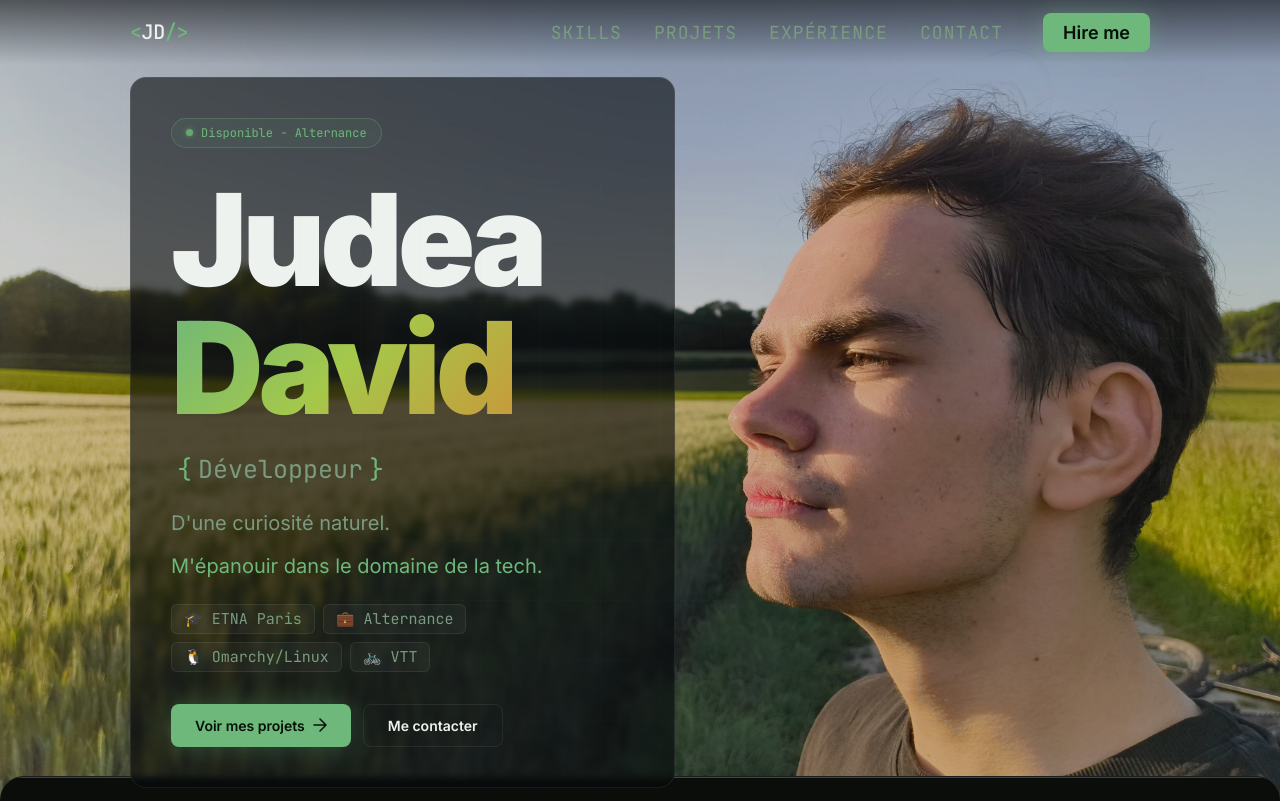
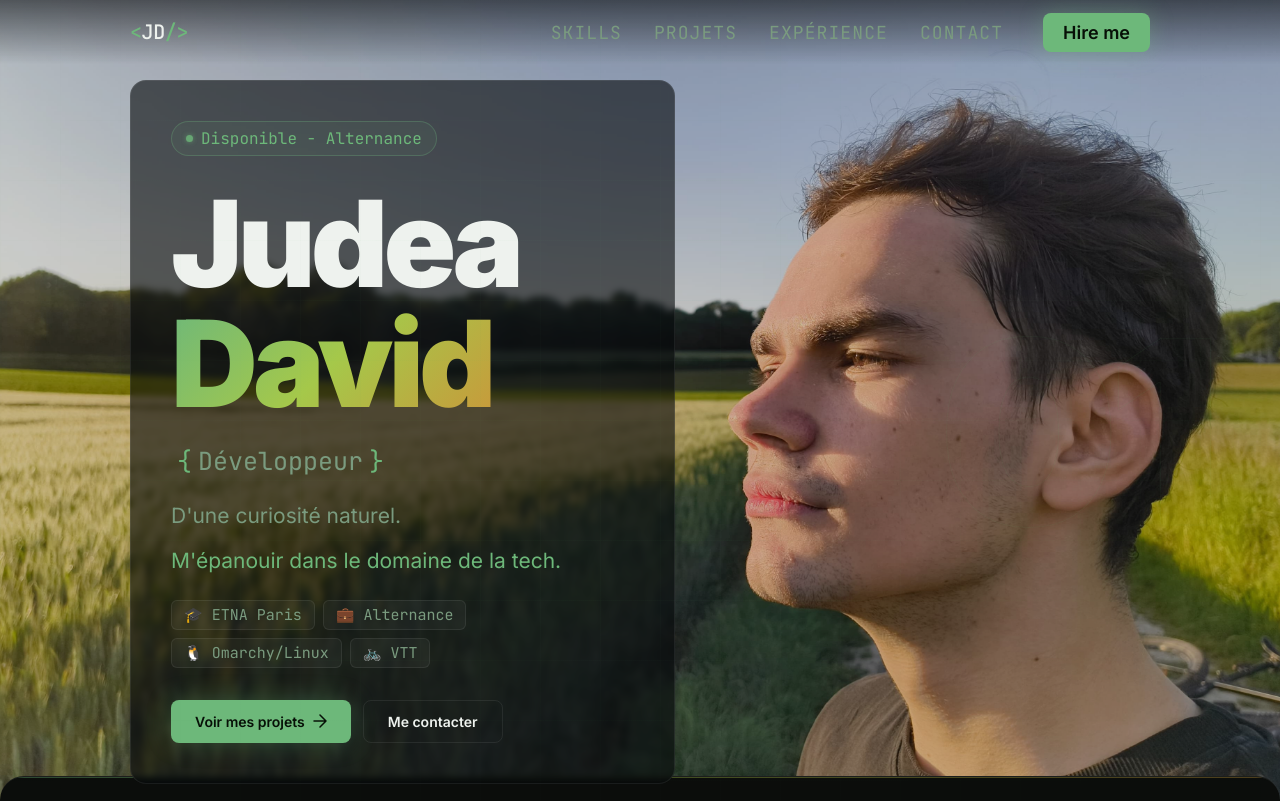
Before and after one commit to David-JUDEA/My-portfolio, a React (Vite) app in the folder portfolio/: page / in a window 1280 px wide. Shown: the top 801 px of the page. Built offline with nearby package versions, Linux system fonts and the light colour scheme.

Commit message:
[REFACTOR]: increase font-size.

```diff
--- a/portfolio/src/components/Hero.css
+++ b/portfolio/src/components/Hero.css
@@ -50,7 +50,7 @@
   align-items: center;
   gap: 8px;
   font-family: var(--mono);
-  font-size: 12px;
+  font-size: 16px;
   color: var(--green);
   border: 1px solid rgba(109, 184, 122, 0.28);
   background: rgba(109, 184, 122, 0.07);
@@ -80,7 +80,7 @@
 
 /* ─── Nom ───────────────────────────────────── */
 .hero__name {
-  font-size: clamp(60px, 10vw, 130px);
+  font-size: clamp(60px, 10vw, 120px);
   font-weight: 900;
   line-height: 1;
   letter-spacing: -0.04em;
@@ -108,14 +108,14 @@
 
 /* ─── Bio ───────────────────────────────────── */
 .hero__bio {
-  font-size: 20px;
+  font-size: 21px;
   color: var(--muted2);
   line-height: 1.75;
   max-width: 500px;
   margin-bottom: 8px;
 }
 .hero__bio2 {
-  font-size: 20px;
+  font-size: 21px;
   color: var(--green);
   line-height: 1.75;
   max-width: 500px;
@@ -199,7 +199,7 @@
 }
 .hero__scroll span {
   font-family: var(--mono);
-  font-size: 10px;
+  font-size: 12px;
   letter-spacing: 0.1em;
   text-transform: uppercase;
   color: var(--muted);
```
